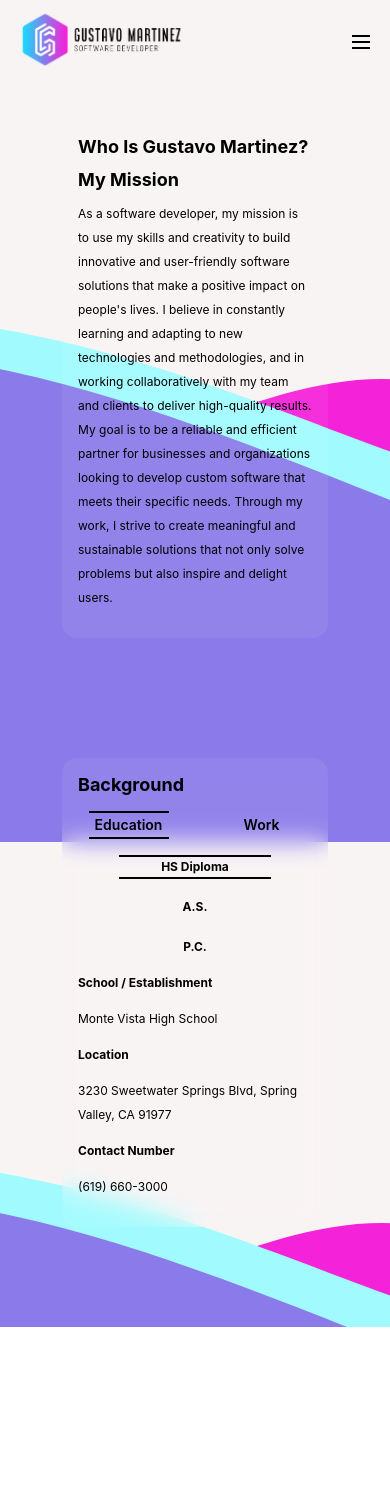
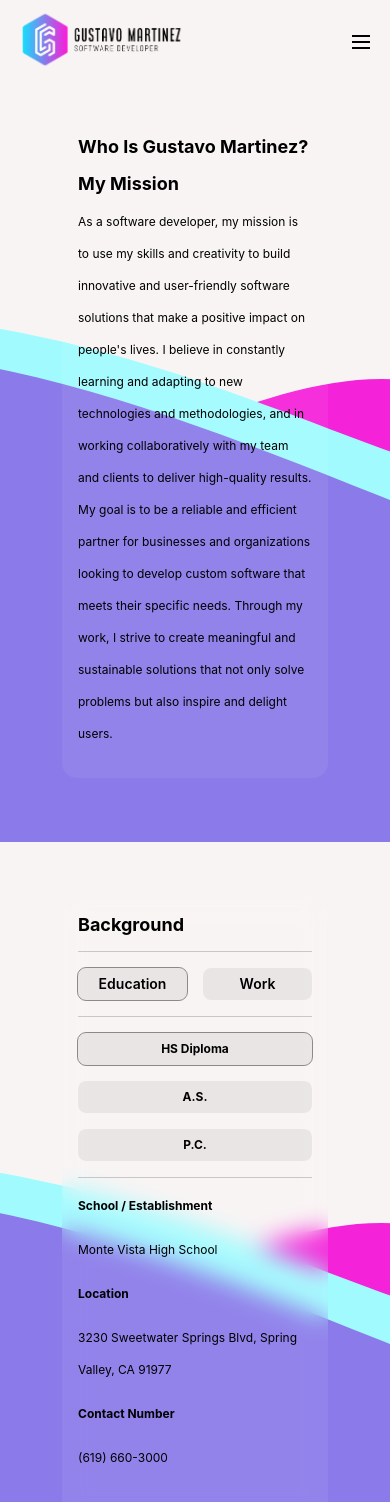
Before and after one commit to Gustavo0623/Gustavo-M-Portfolio, a React (Create React App) app in the folder frontend/: page /about in a window 390 px wide. Shown: the top 1502 px of the page. Before the commit the page ends 1327 px from the top, so only its background shows below. Built offline with nearby package versions, Linux system fonts and the light colour scheme.

Commit message:
vertex component made and implemented into work section & huge style update

```diff
--- a/frontend/src/App.css
+++ b/frontend/src/App.css
@@ -271,6 +271,9 @@ main {
   display: flex;
   margin: auto;
   text-align: center;
+  border-radius: 8px;
+  padding: .5rem;
+  background-color: #00000010;
 }
 
 .link {
@@ -344,15 +347,14 @@ main {
 }
 
 #showcase {
-  margin-top: 1.5em;
+  margin-top: 1rem;
+  border-top: 1px solid #00000030;
   flex-wrap: wrap;
-  gap: 2em;
 }
 
 
 h1, h2 {
-  margin-top: 0;
-  align-self: left;
+  margin: 0 0 1rem 0;
   text-align: left;
 }
 
@@ -424,7 +426,7 @@ h2 {
 }
 
 .msg, .proj, .description, .list-item {
-  line-height: 2em;
+  line-height: 2rem;
 }
 
 #title {
@@ -490,10 +492,10 @@ h2 {
 
 .stack-group {
   margin-top: 1em;
-  width: 100%;
+  width: calc(100% - 2rem);
   display: flex;
   justify-content: space-evenly;
-  align-items: center;
+  align-items: stretch;
 }
 
 /* project highlight */
@@ -501,9 +503,11 @@ h2 {
   display: flex;
   flex-direction: column;
   justify-content: space-between;
+  padding-right: 1rem;
+  border-right: 1px solid #00000030;
 }
 
-#display, .about, .blur {
+.about, .blur {
   width: 60%;
   display: flex;
   flex-direction: column;
@@ -512,7 +516,11 @@ h2 {
 }
 
 #display {
-  flex: .5 0 400px;
+  display: flex;
+  flex-direction: column;
+  justify-content: space-between;
+  flex: 1 0 400px;
+  padding: 1rem 0 1rem 1rem;
 }
 
 .separate {
@@ -559,8 +567,8 @@ h2 {
   height: 100%;
   display: flex;
   flex-direction: column;
-  gap: 2em;
-  margin: auto;
+  gap: 1rem;
+  padding: 1rem 0;
 }
 
 #proj-photo {
@@ -641,20 +649,23 @@ h2 {
   width: 100%;
   display: flex;
   flex-direction: row;
-  justify-content: space-between;
+  justify-content: stretch;
 }
 
 #bg-split {
   align-items: stretch;
   margin-top: 1em;
-  gap: 1em;
+  border-top: 1px solid #00000030;
 }
 
 #bg-content {
   display: flex;
   flex-direction: column;
-  width: 25%;
-  gap: 2em;
+  gap: 1rem;
+  padding: 1rem;
+  border-radius: 8px 0 0 8px;
+  flex: 1;
+  border-right: 1px solid #00000030;
 }
 
 
@@ -662,14 +673,15 @@ h2 {
   display: flex;
   flex-direction: column;
   justify-content: center;
-  align-items: center;
-  width: 70%;
+  align-items: stretch;
+  padding: 1rem 0 1rem 1rem;
+  flex: 4;
 }
 
 #bg-display > .stack-group {
-  justify-content: space-between;
+  width: 100%;
   margin-top: 0%;
-  gap: 1em;
+  gap: 1rem;
 }
 
 #bg-content > h3 {
@@ -679,10 +691,17 @@ h2 {
 
 .p-c, .milestone {
   text-align: center;
+  flex: 1 1 185px;
+  display: flex;
+  align-items: stretch;
 }
 
 h3 {
   font-size: 1em;
+}
+
+#bg-split #bg-content {
+  padding-left: 0;
 }
 
 /* Projects */
@@ -690,51 +709,64 @@ h3 {
 #pro-tabs {
   width: 100%;
   display: flex;
-  justify-content: space-around;
+  gap: 1rem;
   align-items: center;
+  padding: 1rem 0;
+  border-top: 1px solid #00000030;
+  border-bottom: 1px solid #00000030;
 }
 
 #pro-split {
-  margin-top: 1.5em;
-  justify-content: space-between;
+  flex-wrap: wrap;
+}
+
+#pro-split #bg-display {
+  padding: 1rem 0 0 1rem;
+}
+#pro-split #bg-content {
+  padding: 1rem 1rem 0 0;
+  flex-wrap: wrap;
 }
 
 #pro-split > #bg-content > h3 {
   cursor: pointer;
 }
 
-.tab, .select, .t-select {
+.tabs, .tab, .select, .t-select {
   margin: 0%;
-  line-height: 2em;
+  line-height: 2rem;
   cursor: pointer;
   position: relative;
   display: inline-block;
 }
 
-.equalize {
-  width: 120px;
-  text-align: center;
+.select, .t-select {
+  outline: 1px solid #00000070;
 }
 
-.select::before, .t-select::before {
-  content: '';
-  position: absolute;
-  bottom: 0;
-  left: 0;
-  width: 100%;
-  height: 2px;
-  background-color: #000;
+.equalize, .drop {
+  background-color: #00000010;
+  text-align: center;
+  border-radius: 8px;
 }
 
-.select::after, .t-select::after {
-  content: '';
-  position: absolute;
-  top: 0;
-  right: 0;
-  width: 100%;
-  height: 2px;
-  background-color: #000;
+.drop {
+  padding: .5rem;
 }
+
+.drop:hover {
+  background-color: #00000030;
+}
+
+.equalize {
+  flex: 1;
+}
+
+.equalize:hover {
+  background-color: #00000030;
+}
+
+
 
 .tab::before {
   content: '';
@@ -783,8 +815,8 @@ h3 {
   border: none;
   background-color: transparent;
   cursor: pointer;
-  font-size: 1em;
   font-weight: bold;
+  font-size: 16px;
 }
 
 .role {
@@ -817,7 +849,7 @@ h3 {
   flex-direction: row;
 }
 
-#msg-area, .list, .ms-description{
+#msg-area, .list{
   width: 100%;
 }
 
@@ -864,14 +896,62 @@ input {
 
 #socials > .stack-group {
   justify-content: space-between;
+  width: auto;
 }
 
+#s-e, #i-c, #hs, #asd, #pc, #vertex {
+  background-color: #00000010;
+  border-radius: 8px;
+  padding: 0 1rem;
+  flex: 1;
+  display: flex;
+  justify-content: center;
+  align-items: center;
+}
+
+#s-e:hover, #i-c:hover, #hs:hover, #asd:hover, #pc:hover, #vertex:hover, .t-title:hover {
+  background-color: #00000030;
+}
+
+
+#intro .t-title:hover {
+  background-color: transparent;
+}
+
+#intro .t-title {
+  background-color: transparent;
+  padding: 0;
+}
+
+.proj {
+  padding: 0 .5rem;
+  border-radius: 8px;
+  background-color: #00000010;
+  text-align: center;
+}
+.proj:hover {
+  background-color: #00000030;
+}
+
+#msg-area {
+  padding: 1rem 0;
+  border-top: 1px solid #00000030;
+}
+
+#msg-area h2 {
+  margin-bottom: 1rem;
+}
+
+
 @media screen and (max-width: 934px) {
+  .proj {
+    padding: 0 .5rem;
+    flex: 1;
+  }
 
   #selector {
     flex-direction: row;
     width: 100%;
-    justify-content: space-between;
   }
 
   #sep-contact > .h-contact {
@@ -886,12 +966,15 @@ input {
 
   #display {
     width: 100%;
+    padding: 1rem 0;
     flex: 1 0 100px;
   }
 
   .left-show {
     width: 100%;
-    margin: auto;
+    padding: 0;
+    border-right: 0;
+    border-bottom: 1px solid #00000030;
   }
 
   .info {
@@ -901,9 +984,62 @@ input {
   #showcase {
     flex-direction: column;
   }
+  #bg-content > h3 {
+    flex: 1 1 200px;
+    text-align: center;
+  }
+
+  #bg-display > .stack-group {
+    padding-bottom: 1rem;
+    border-bottom: 1px solid #00000030;
+    flex-wrap: wrap;
+  }
+
+  #bg-display, #pro-split #bg-display {
+    width: 100%;
+    padding: 1rem 0;
+  }
+
+  #bg-content {
+    padding: 1rem 0;
+    flex-direction: row;
+    border-radius: 8px 8px 0 0;
+    justify-content: space-around;
+    align-items: stretch;
+    border-right: 0;
+    border-bottom: 1px solid #00000030;
+  }
+  #pro-split > #bg-content > h3 {
+    width: 100px;
+    text-align: center;
+  }
+
+  #pro-split > #bg-content {
+    width: 100%;
+    padding: 1rem 0 1rem 0;
+  }
+  .drop {
+    padding: 0;
+    flex: 1 1 200px;
+  }
+
+  #pro-split {
+    align-items: center;
+  }
+
+
+
+  #bg-split, #pro-split {
+    flex-direction: column;
+  }
+
+  .t-title {
+    padding: 0 .5rem;
+  }
 }
 
 @media screen and (max-width: 768px) {
+
 
   #msg-content {
     flex: 1 0 280px;
@@ -924,50 +1060,6 @@ input {
     font-size: 16px;
   }
 
-  #pro-split > #bg-content > h3 {
-    width: 100px;
-    text-align: center;
-  }
-
-  #pro-split > #bg-content {
-    gap: 0;
-  }
-
-  #pro-split {
-    gap: 2em;
-    align-items: center;
-  }
-
-  #s-e, #i-c, #hs, #asd, #pc {
-    width: 100%;
-  }
-
-  .p-c, .milestone {
-    width: 45%;
-  }
-
-  #bg-content > h3 {
-    width: 80px;
-    text-align: center;
-  }
-
-  #bg-display > .stack-group {
-    flex-direction: column;
-  }
-
-  #bg-display {
-    width: 100%;
-  }
-
-  #bg-content {
-    flex-direction: row;
-    width: 100%;
-    justify-content: space-around;
-  }
-
-  #bg-split, #pro-split {
-    flex-direction: column;
-  }
 
   #portrait {
     width: 220px;
@@ -1014,6 +1106,10 @@ input {
   #logo-img {
     width: 200px;
   }
+
+  .msg, .proj, .description, .list-item, #toggle-view{
+    font-size: 14px;
+  }
 }
 
 @media screen and (max-width: 576px) {
@@ -1026,7 +1122,7 @@ input {
     flex: 1 0 200px;
   }
 
-  .drop, #toggle-view {
+  .drop {
     font-size: 14px;
   }
 
@@ -1037,10 +1133,6 @@ input {
     text-align: center;
   }
 
-  .left-show {
-    width: 40%;
-  }
-
   #t-stack {
     width: 100%;
   }
@@ -1049,7 +1141,7 @@ input {
     width: 30px;
   }
 
-  .msg, .proj, .description, .list-item {
+  .msg, .proj, .description, .list-item, #toggle-view{
     font-size: 12px;
   }
 
@@ -1080,25 +1172,8 @@ input {
 
 @media screen and (max-width: 438px) {
 
-  .p-c, .milestone {
-    width: 65%;
-  }
-
   .menu-icon {
     width: 18px;
     height: 18px;
   }
 }
-
-@media screen and (max-width: 420px) {
-
-  .left-show {
-    width: 50%;
-  }
-}
-
-@media screen and (max-width: 320px) {
-  .p-c, .milestone {
-    width: 75%;
-  }
-}
--- a/frontend/src/components/Education.js
+++ b/frontend/src/components/Education.js
@@ -11,13 +11,13 @@ function Education () {
         <div id='bg-display'>
             <div className='stack-group fade-in'>
                 <div className='milestone'>
-                    <strong id='hs' className={edu === 0 ? 'msg select' : 'msg tab'} onClick={() => {setEdu(0)}}>{edu !== 0 ? 'H.S.' : 'HS Diploma'}</strong>
+                    <strong id='hs' className={edu === 0 ? 'msg select' : 'msg tabs'} onClick={() => {setEdu(0)}}>{edu !== 0 ? 'H.S.' : 'HS Diploma'}</strong>
                 </div>
                 <div className='milestone'>
-                    <strong id='asd' className={edu === 1 ? 'msg select' : 'msg tab'} onClick={() => {setEdu(1)}}>{edu !== 1 ? 'A.S.' : "Associate's Degree"}</strong>
+                    <strong id='asd' className={edu === 1 ? 'msg select' : 'msg tabs'} onClick={() => {setEdu(1)}}>{edu !== 1 ? 'A.S.' : "Associate's Degree"}</strong>
                 </div>
                 <div className='milestone'>
-                    <strong id='pc' className={edu === 2 ? 'msg select' : 'msg tab'} onClick={() => {setEdu(2)}}>{edu !== 2 ? 'P.C.' : 'Professional Certificate'}</strong>
+                    <strong id='pc' className={edu === 2 ? 'msg select' : 'msg tabs'} onClick={() => {setEdu(2)}}>{edu !== 2 ? 'P.C.' : 'Professional Certificate'}</strong>
                 </div>
             </div>
             { edu === 0 ? <HighSchool/> : edu === 1 ? <College/> : edu === 2 ? <Certificate/> : null}
--- a/frontend/src/places/About.js
+++ b/frontend/src/places/About.js
@@ -28,8 +28,8 @@ const About = () => {
                     <h2 className='fade-in title'>Background</h2>
                     <div id='bg-split'>
                         <div id='bg-content'>
-                            <h3 className={edu ? 'fade-in select t-title' : 'tab fade-in t-title'} onClick={()=>{setEdu(true)}}>Education</h3>
-                            <h3 className={!edu ? 'fade-in select t-title' : 'tab fade-in t-title'} onClick={()=>{setEdu(false)}}>Work</h3>
+                            <h3 className={edu ? 'fade-in select t-title' : 'tabs fade-in t-title'} onClick={()=>{setEdu(true)}}>Education</h3>
+                            <h3 className={!edu ? 'fade-in select t-title' : 'tabs fade-in t-title'} onClick={()=>{setEdu(false)}}>Work</h3>
                         </div>
                         {/* content component to be displayed here conditionally depending on click */}
                         {edu ? <Education/> : <Work/> }
--- a/frontend/src/places/Contact.js
+++ b/frontend/src/places/Contact.js
@@ -9,15 +9,15 @@ const Contact = () => {
     return (
         <main className='about' data-speed='1'>
             <div className={navState ? 'blur pad-xp' : 'blur pad'}>
-                <h1 className='fade-in title'>Contact Me</h1>
+                <h1 id='c-me' className='fade-in title'>Contact Me</h1>
                 <div id='msg-area'>
-                    <h2 className='drop fade-in title'>Drop Me a Message</h2>
+                    <h2 className='fade-in title'>Drop Me a Message</h2>
                     <ContactForm/>
                 </div>
             </div>
 
             <div id='socials' className='blur pad bottom'>
-                <h2 className='drop fade-in title'>Follow Me To Stay Updated</h2>
+                <h2 className='fade-in title'>Follow Me To Stay Updated</h2>
                 <div className='stack-group fade-in'>
                     <a href='https://www.linkedin.com/in/gustavo-martinez-765940204/'>
                         <img src='./Photos/icons8-linkedin-94.png' alt='linkedin' className='icon h-shrink'/>
```
Also changed, not shown: frontend/src/Home.js (+6 -6 lines), frontend/src/components/Vertex.js (added, +21 -0 lines), frontend/src/components/Work.js (+7 -3 lines), frontend/src/places/Projects.js (+10 -10 lines).
